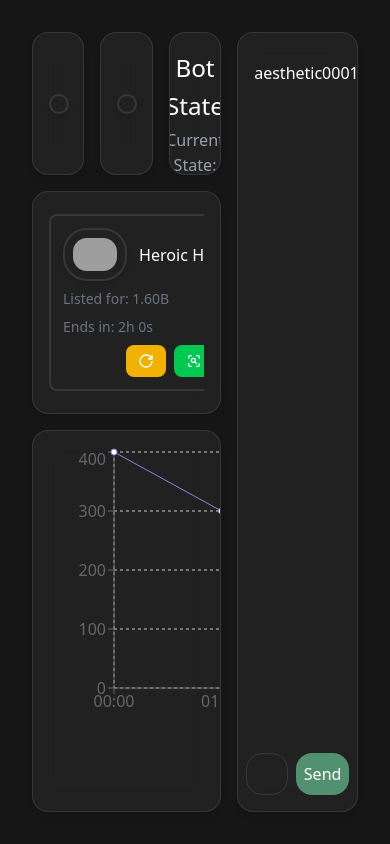
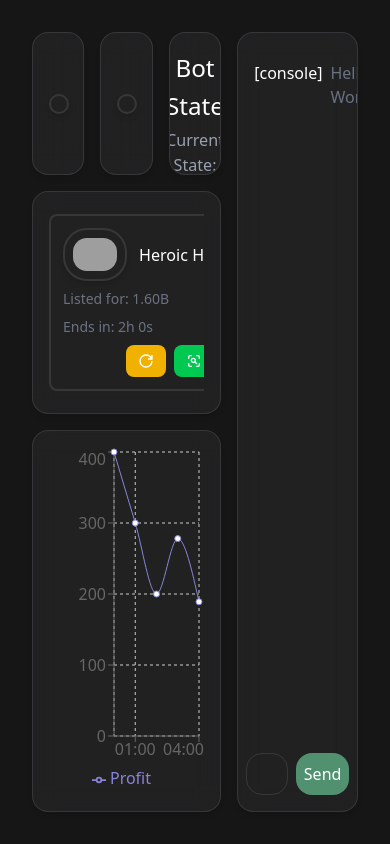
Before and after one commit to aesthetic0001/auction-webpage, a Next.js app: page / in a window 390 px wide. Built offline with nearby package versions, Linux system fonts and the light colour scheme; grey boxes are pictures that could not be loaded.

Commit message:
added responsive chart

```diff
--- a/src/app/page.js
+++ b/src/app/page.js
@@ -4,7 +4,7 @@ import Card from "@/components/Card";
 import {useEffect, useState} from "react";
 import Image from "next/image";
 import {intToString, toDHMS} from "@/utils/number";
-import {CartesianGrid, Legend, Line, LineChart, Tooltip, XAxis, YAxis} from "recharts";
+import {CartesianGrid, Legend, Line, LineChart, ResponsiveContainer, Tooltip, XAxis, YAxis} from "recharts";
 import {AuctionCard} from "@/components/AuctionCard";
 import {FaRegPauseCircle, FaRegPlayCircle} from "react-icons/fa";
 import {motion} from 'framer-motion';
@@ -112,7 +112,7 @@ function ChatCard({messages, className, onMessage}) {
                 <div className="flex flex-col gap-1 my-3">
                     {messages.map((message, index) => (
                         <div key={index} className="flex flex-row gap-2">
-                            <h1 className="text-primary">{message.username}</h1>
+                            <h1 className="text-primary">[{message.sender}]</h1>
                             <h2 className="text-gray-500">{message.message}</h2>
                         </div>
                     ))}
@@ -167,9 +167,10 @@ function GraphCard({data, className}) {
 
     return (
         <Card className={className}>
+            <ResponsiveContainer width="100%" height="100%">
                 <LineChart
-                width={500}
-                height={300}
+                    width={100}
+                    height={100}
                     data={data}
                     // margin={{top: 5, right: 30, left: 20, bottom: 5}}
                 >
@@ -178,8 +179,9 @@ function GraphCard({data, className}) {
                     <YAxis/>
                     <Tooltip/>
                     <Legend/>
-                <Line type="monotone" dataKey="profit" stroke="#8884d8" activeDot={{r: 8}}/>
+                    <Line type="monotone" dataKey="Profit" stroke="#8884d8" activeDot={{r: 8}}/>
                 </LineChart>
+            </ResponsiveContainer>
         </Card>
     );
 }
@@ -238,7 +240,7 @@ export default function Home() {
                 />
                 <StateCard className="col-span-2 row-span-2" purse={purse} state={botState}/>
                 <ChatCard
-                    messages={[{username: "aesthetic0001", message: "Hello World!"}]}
+                    messages={[{sender: "console", message: "Hello World!"}]}
                     className="col-span-4 row-span-10"
                     onMessage={(message) => {
                         console.log(message);
@@ -250,11 +252,11 @@ export default function Home() {
                 />
                 <GraphCard
                     data={[
-                        {name: '00:00', profit: 400},
-                        {name: '01:00', profit: 300},
-                        {name: '02:00', profit: 200},
-                        {name: '03:00', profit: 278},
-                        {name: '04:00', profit: 189},
+                        {name: '00:00', Profit: 400},
+                        {name: '01:00', Profit: 300},
+                        {name: '02:00', Profit: 200},
+                        {name: '03:00', Profit: 278},
+                        {name: '04:00', Profit: 189},
                     ]}
                     className="col-span-6 row-span-5"
                 />
```
Lines whose indentation alone changed are shown as unchanged.
